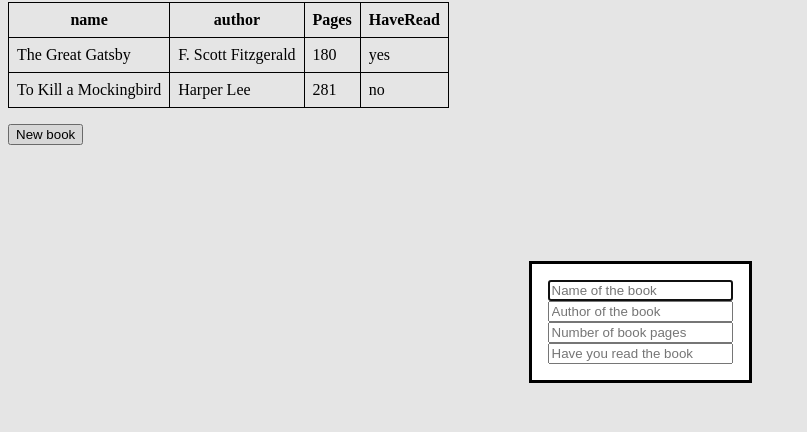
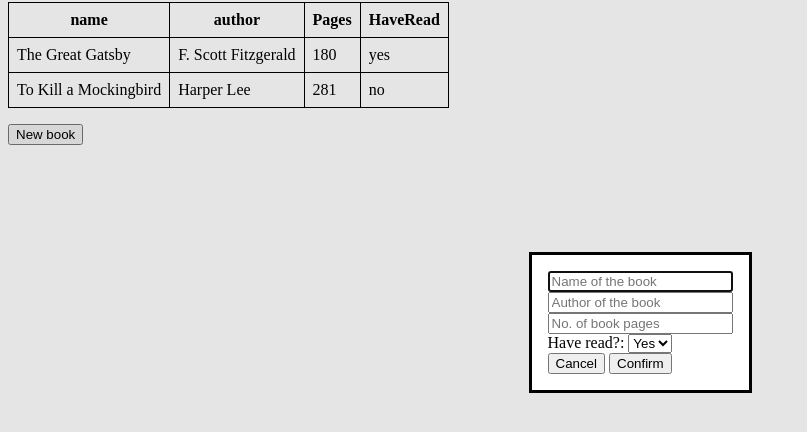
Before and after one commit to Solab5/odin-simple-liibrary, a plain HTML site: page index.html in a window 1280 px wide. Both pictures are taken after a click on the button "New book". Shown: the part 78-510 px from the top of the page, without its empty margins (0-807 px from the left). Drawn offline with Linux system fonts and the light colour scheme.

Commit message:
adding the cancel and submit buttons

```diff
--- a/index.html
+++ b/index.html
@@ -19,22 +19,30 @@
                 <form class="book-form">
                     <div class="book-title">
                         <label for="booktitle"></label>
-                        <input type="text" id="booktitle" placeholder="Name of the book" required>
+                        <input type="text" id="booktitle" placeholder="Name of the book">
                     </div>
 
                     <div class="book-author">
                         <label for="bookauthor"></label>
-                        <input type="text" id="bookauthor" placeholder="Author of the book" required>
+                        <input type="text" id="bookauthor" placeholder="Author of the book">
                     </div>
 
                     <div class="book-pages">
                         <label for="bookpage"></label>
-                        <input type="number" id="bookpage" placeholder="Number of book pages" required>
+                        <input type="number" id="bookpage" placeholder="No. of book pages">
                     </div>
 
                     <div class="book-status">
-                        <label for="bookstatus"></label>
-                        <input type="text" id="bookstatus" placeholder="Have you read the book" required>
+                        <label for="bookstatus">Have read?: </label>
+                        <select name="haveread" id="bookstatus">
+                            <option value="yes">Yes</option>
+                            <option value="no">No</option>
+                        </select>
+                    </div>
+
+                    <div class="form-button">
+                        <button value="cancel" formmethod="dialog">Cancel</button>
+                        <button id="confirmBtn" value="default">Confirm</button>
                     </div>
 
                 </form>
--- a/script.js
+++ b/script.js
@@ -65,8 +65,16 @@ displayTable();
 
 
 const showButton= document.querySelector('.showDialog');
-const newBook = document.querySelector('#new-book')
+const newBook = document.querySelector('#new-book') // dialog element
+const confirmBtn = document.querySelector('#confirmBtn')
+const outputBox = document.querySelector('output')
 
 showButton.addEventListener("click", () => {
     newBook.showModal();
 });
+
+newBook.addEventListener("close", (e) => {
+    outputBox.value =  newBook.returnValue === "default"
+        ? "No return Value. "
+        : `ReturnValue: ${favDialog.returnValue}.`;
+})
```
